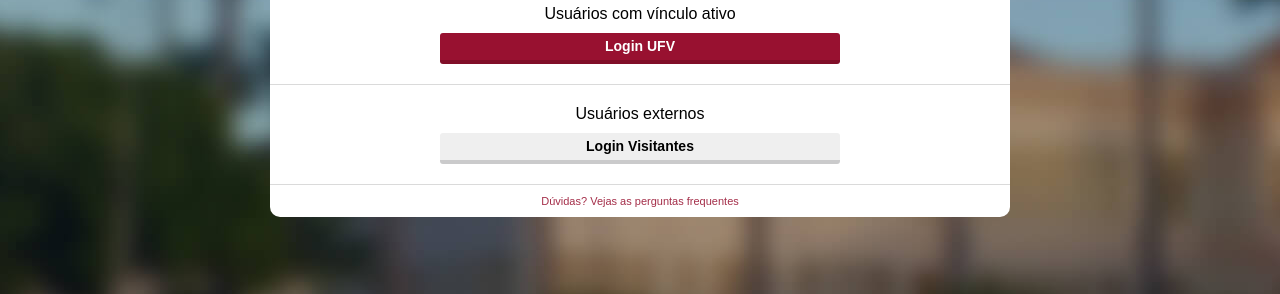
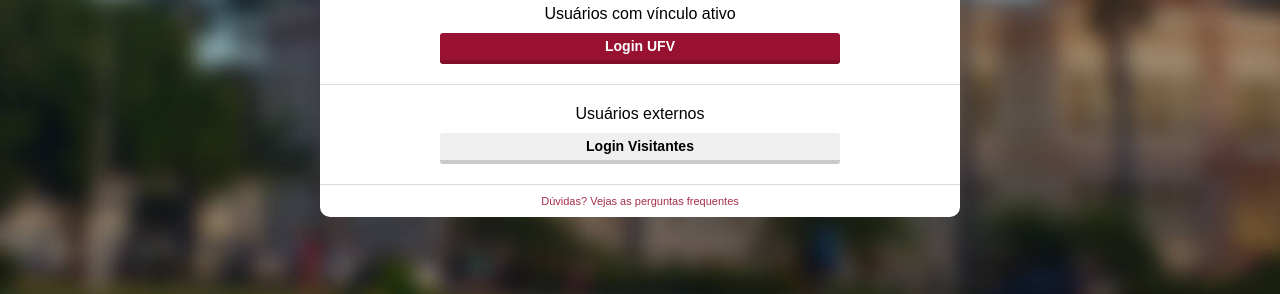
Before and after one commit to EricLamounier/-Reproducao-AVA-UFV, a plain HTML site: page index.html in a window 1280 px wide. Shown: the part 334-628 px from the top of the page. Drawn offline with Linux system fonts and the light colour scheme.

Commit message:
fix size os the container and footer

```diff
--- a/css/style.css
+++ b/css/style.css
@@ -5,17 +5,25 @@
 }
 
 body {
+    display: flex;
+    flex-direction: column;
     width: 100vw;
     height: 100vh;
     background-image: url("../images/background.jpg");
+    background-size: cover;
     padding-top: 100px;
 }
 
 main {
+    flex: 1
+}
+
+main #container {
     width: 80%;
     background-color: white;
-    max-width: 740px;
+    max-width: 640px;
     display: flex;
+    flex: 1;
     flex-direction: column;
     border-radius: 10px;
     text-align: center;
@@ -131,7 +139,6 @@ main .duvidas a {
     margin-top: 6%;
 }
 
-
 .rodape svg {
     width: 20px;
     height: 20px;
--- a/index.html
+++ b/index.html
@@ -11,6 +11,7 @@
 
     <main>
 
+        <div id="container">
             <section class="logo">
                 <img src="./images/logo-ufv.png" alt="Logo PVANet Moodle">
             </section>
@@ -28,6 +29,7 @@
             <section class="duvidas">
                 <a href="#"><span>Dúvidas? Vejas as perguntas frequentes</span></a>
             </section>
+        </div>
     </main>
 
     <footer class="rodape">
```
Also changed, not shown: 1 other file. Lines whose indentation alone changed are shown as unchanged.
